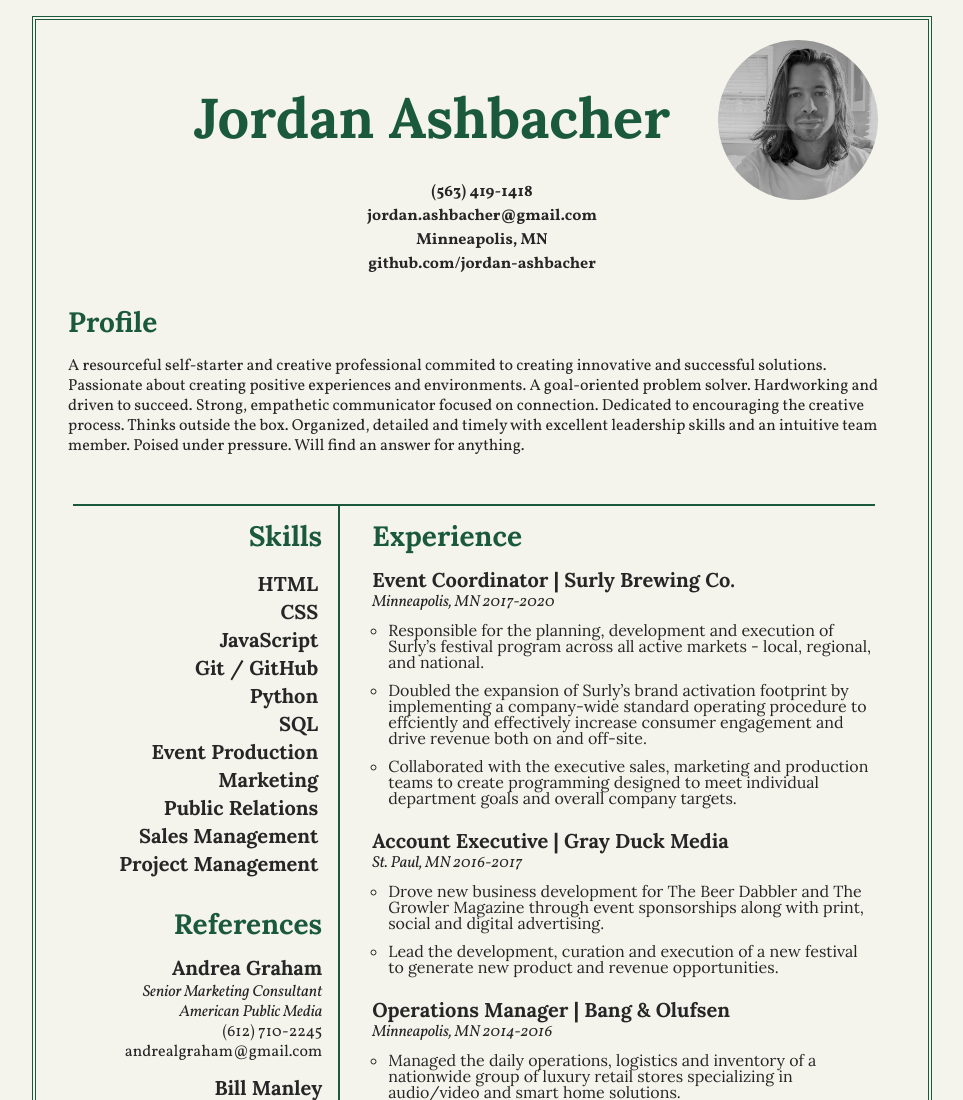
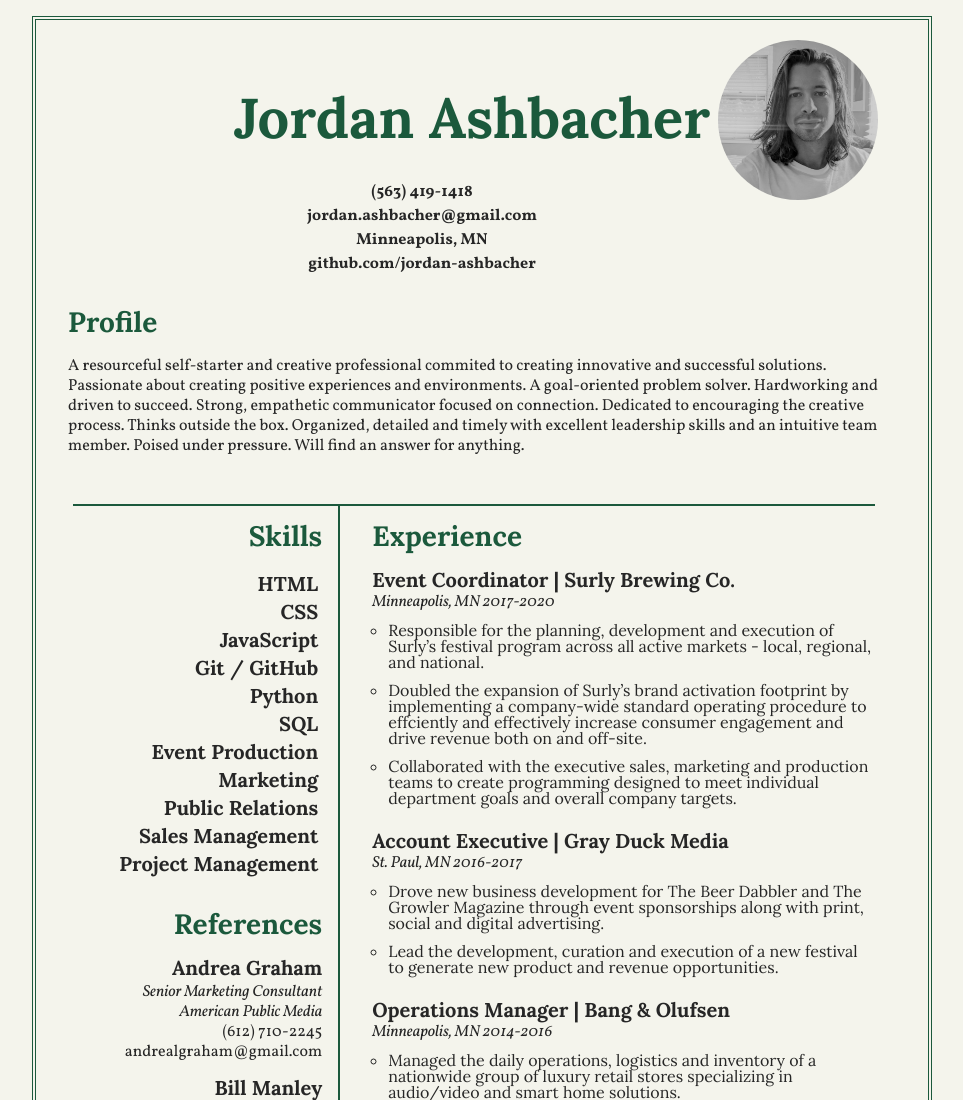
Before and after one commit to jordan-ashbacher/resume, a plain HTML site: page index.html in a window 1280 px wide. Shown: the top 1100 px of the page, without its empty margins (158-1121 px from the left). Drawn offline with Linux system fonts and the light colour scheme.

Commit message:
updates relative positioning of contact info on main and large stylesheets

```diff
--- a/large.css
+++ b/large.css
@@ -10,11 +10,11 @@ body {
 	display: flex;
 	align-items: center;
 	flex-flow: column;
+	max-width: 900px;
 	margin: 1rem;
 	width: 90vw;
 	border: double #1b593c;
 	border-width: 4px;
-	max-width: 900px;
 }
 
 #resume-header {
@@ -36,7 +36,7 @@ body {
 	z-index: 1;
 	position: relative;
 	top: 10px;
-	left: 30px;
+	left: 70px;
 	/* border: 1px solid blue; */
 }
 
@@ -52,6 +52,8 @@ body {
 	text-align: center;
 	line-height: 1.5;
 	font-weight: 700;
+	position: relative;
+	right: 60px;
 	/* border: 1px solid black; */
 }
 
--- a/main.css
+++ b/main.css
@@ -49,10 +49,17 @@ body {
 	border-radius: 100%;
 }
 
+#contact-info {
+}
+
 .contact-info > p {
 	text-align: center;
 	line-height: 1.5;
 	font-weight: 700;
+	position: relative;
+	bottom: 10px;
+	right: 40px;
+	z-index: 1;
 	/* border: 1px solid black; */
 }
 
```
